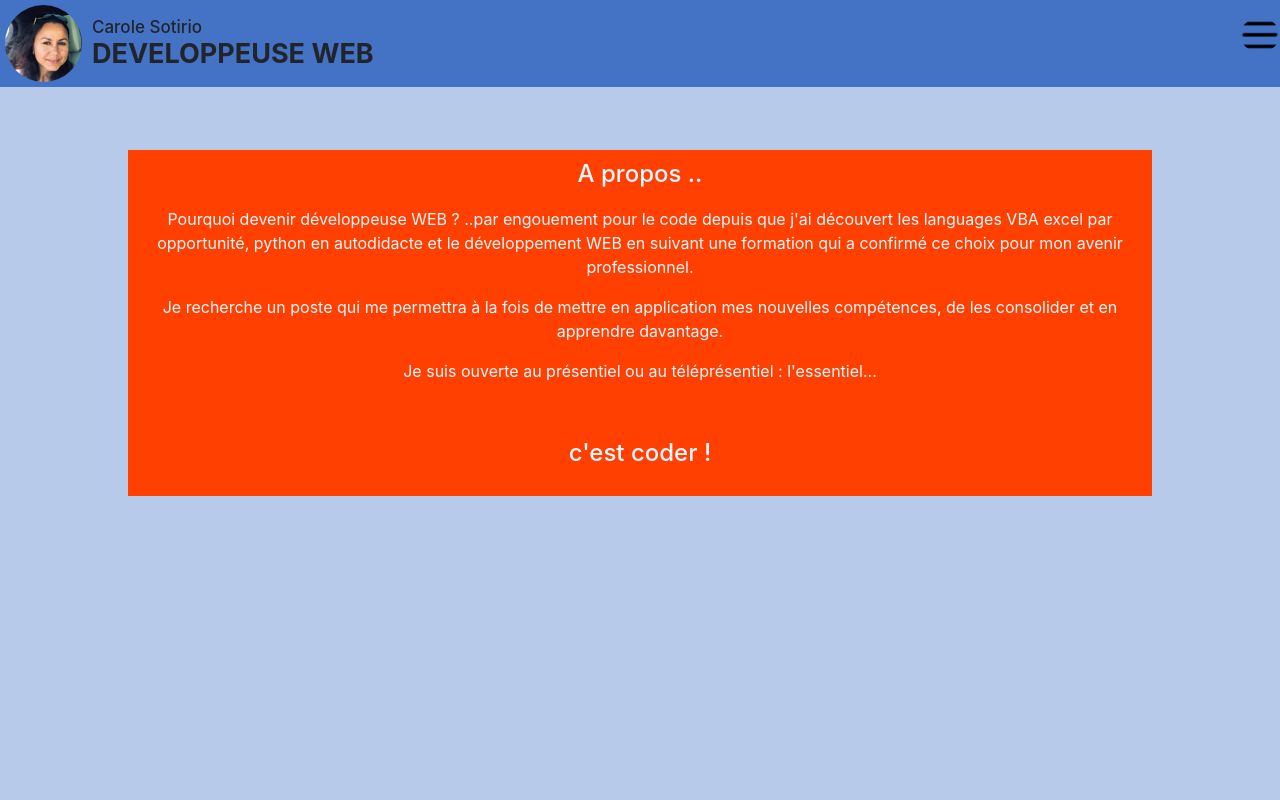
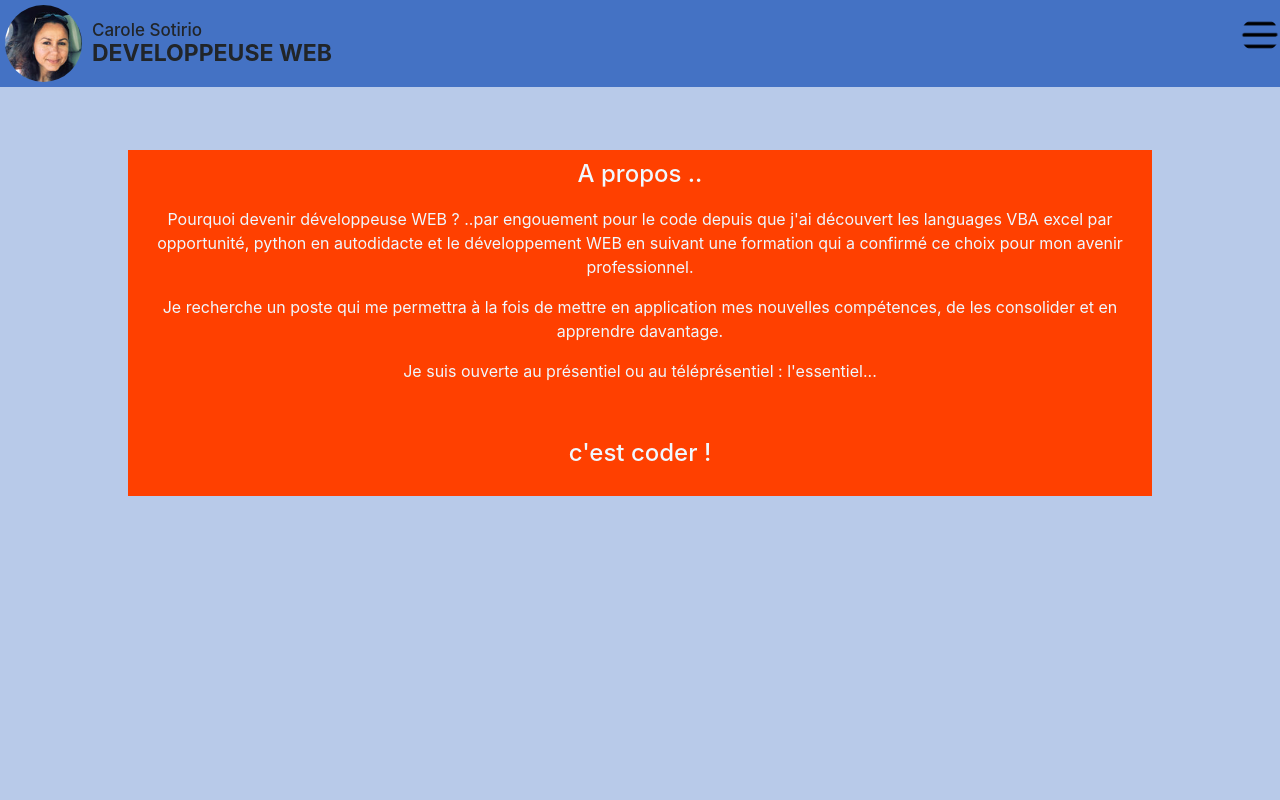
Before and after one commit to CSO-DEV/ReactPortfolio, a React (Create React App) app: page / in a window 1280 px wide. Shown: the top 800 px of the page. Built offline with nearby package versions, Linux system fonts and the light colour scheme.

Commit message:
hauteur de texte titre

```diff
--- a/src/assets/Navigation/Navigation1.js
+++ b/src/assets/Navigation/Navigation1.js
@@ -67,7 +67,7 @@ function Navigation1(props) {
                     <h1
                     style={{
                         margin:"0",
-                        fontSize:"27px",
+                        fontSize:"23px",
                         fontWeight:"bolder",
                         textTransform: "uppercase",
                         }}>{shortData.titrePropos}</h1>
```
